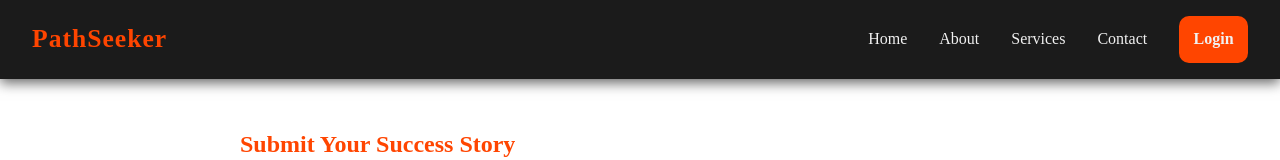
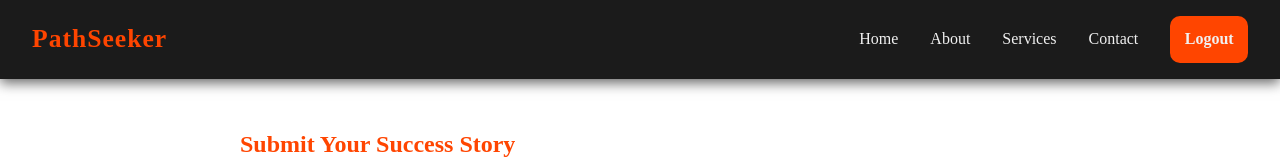
Before and after one commit to rehankapaya/Career-Passport-Frontend, a React (Vite) app: page /success-stories in a window 1280 px wide. Shown: the top 160 px of the page. Built offline with nearby package versions, Linux system fonts and the light colour scheme; no server answers.

Commit message:
few changes

```diff
--- a/src/components/NavbarComponent.jsx
+++ b/src/components/NavbarComponent.jsx
@@ -1,9 +1,13 @@
 import React, { useState } from "react";
-import { Link } from "react-router-dom";
+import { Link, useNavigate } from "react-router-dom";
 import "./NavbarComponent.css";
+import { useContext } from "react";
+import { UserContext } from "../context/UserContext";
 
 export default function NavbarComponent() {
   const [menuOpen, setMenuOpen] = useState(false);
+  const { user, userlogout } = useContext(UserContext)
+  const navigate = useNavigate()
 
   return (
     <header className="header">
@@ -16,9 +20,13 @@ export default function NavbarComponent() {
         <Link to="/about" onClick={() => setMenuOpen(false)}>About</Link>
         <Link to="/services" onClick={() => setMenuOpen(false)}>Services</Link>
         <Link to="/contact" onClick={() => setMenuOpen(false)}>Contact</Link>
-        <Link to="/login" onClick={() => setMenuOpen(false)} className="login-btn">
+        {user ? <Link to="/login" onClick={() => setMenuOpen(false)} className="login-btn">
           Login
+        </Link>:
+        <Link onClick={() => {userlogout(); navigate('/')}} className="login-btn">
+          Logout
         </Link>
+        }
       </nav>
 
       {/* Hamburger (Mobile) */}
@@ -26,6 +34,8 @@ export default function NavbarComponent() {
         className={`hamburger ${menuOpen ? "open" : ""}`}
         onClick={() => setMenuOpen(!menuOpen)}
       >
+
+        Bu
         <span></span>
         <span></span>
         <span></span>
--- a/src/components/dashboardComponents/DashboardNavbar.jsx
+++ b/src/components/dashboardComponents/DashboardNavbar.jsx
@@ -1,8 +1,14 @@
 import React, { useState } from "react";
 import "./DashboardNavbar.css";
+import { useContext } from "react";
+import { UserContext } from "../../context/UserContext";
+import { Link, useNavigate } from "react-router-dom";
 
 export default function DashboardNavbar() {
   const [menuOpen, setMenuOpen] = useState(false);
+
+  const { user, userlogout } = useContext(UserContext)
+  const navigate = useNavigate()
 
   return (
     <header className="topbar">
@@ -43,7 +49,9 @@ export default function DashboardNavbar() {
         <div className="dropdown-menu">
           <a href="/dashboard/profile">Profile</a>
           <a href="/dashboard/settings">Settings</a>
-          <a href="/auth/logout">Logout</a>
+          <Link onClick={() => { userlogout(); navigate('/admin') }} className="login-btn">
+            Logout
+          </Link>
         </div>
       )}
     </header>
--- a/src/layouts/pages/SuccessStoriesPage.jsx
+++ b/src/layouts/pages/SuccessStoriesPage.jsx
@@ -54,7 +54,6 @@ export default function SuccessStoriesPage() {
         withCredentials: true
       });
       toast.success("Story submitted!");
-      setStories([res.data, ...stories]);
       setForm({ rname: "", domain: "", story_text: "", image_url: null });
     } catch (err) {
       toast.error("Error submitting story");
```
